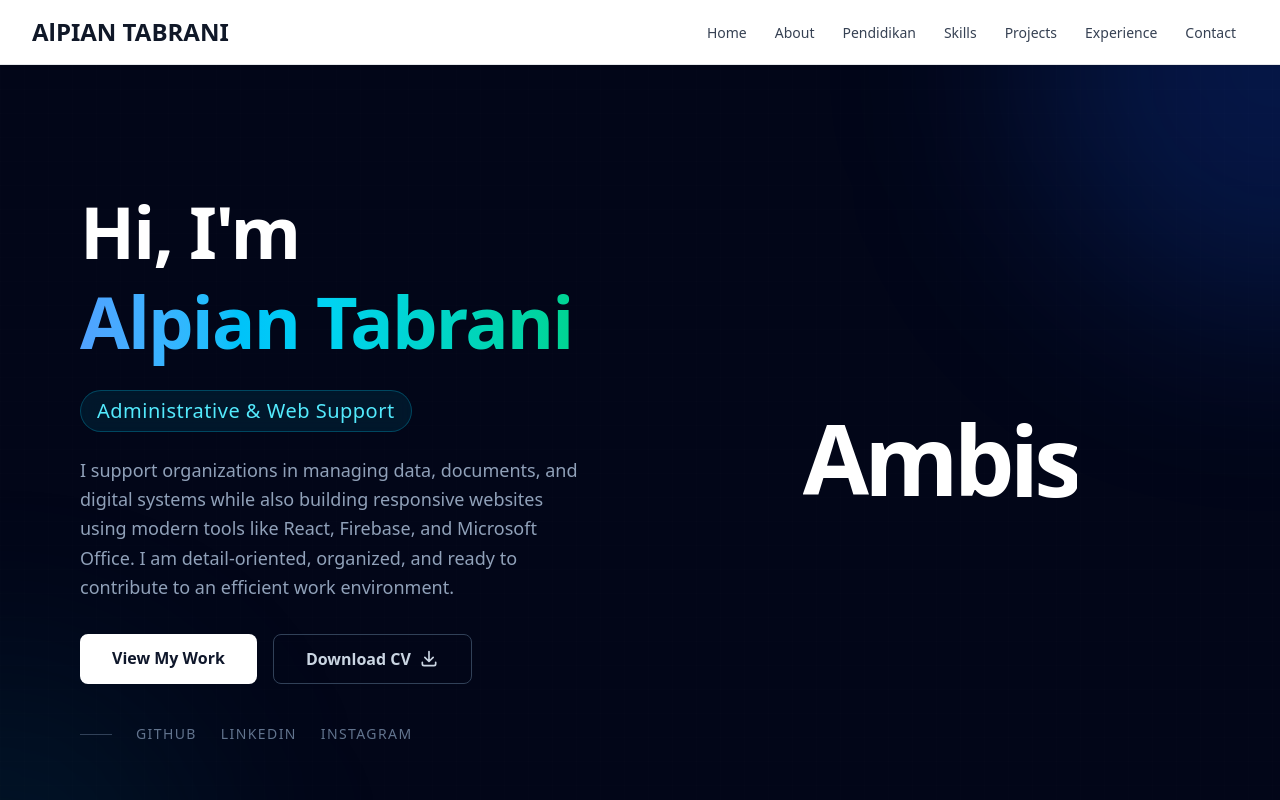
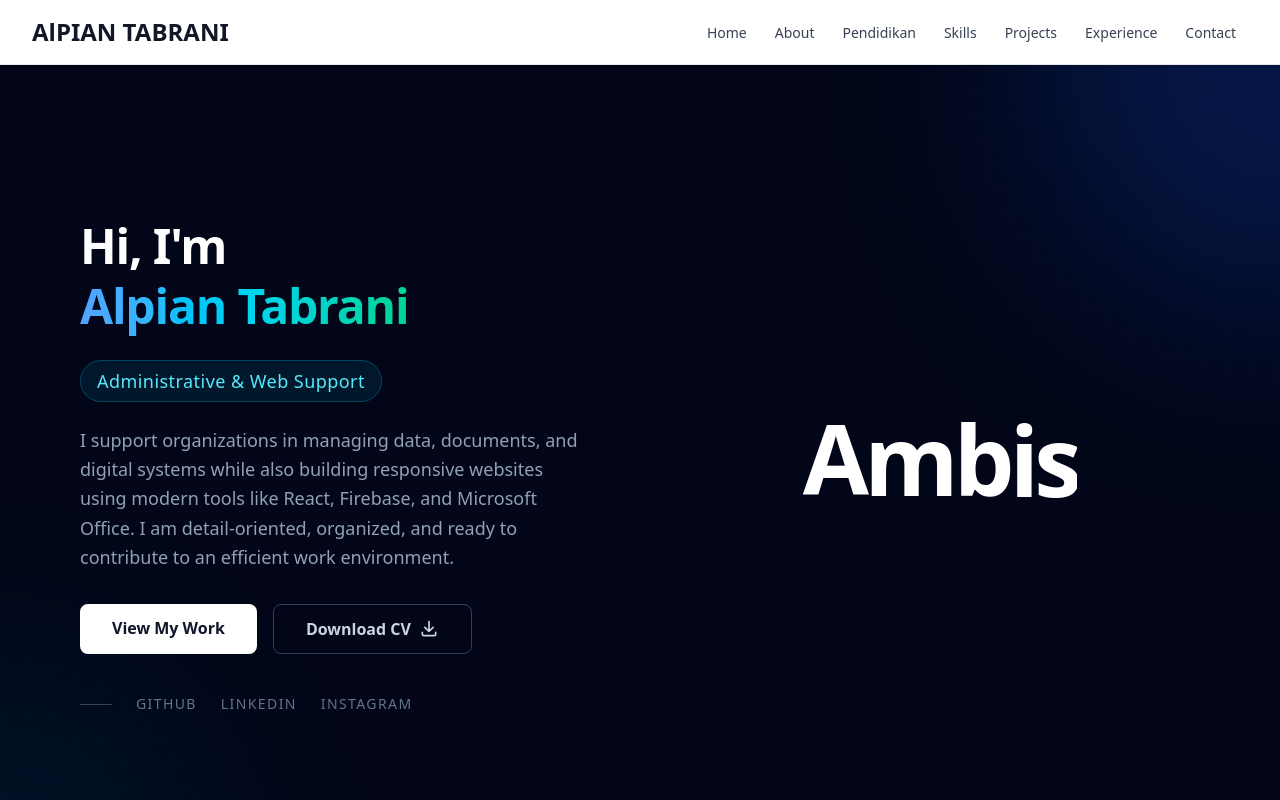
Before and after one commit to Smeagol03/myportfolio, a React (Vite) app: page / in a window 1280 px wide. Shown: the top 800 px of the page. Built offline with nearby package versions, Linux system fonts and the light colour scheme.

Commit message:
mengubah besar text

```diff
--- a/src/komponen/Hero.jsx
+++ b/src/komponen/Hero.jsx
@@ -73,7 +73,7 @@
           >
             {/* Greeting & Name */}
             <motion.h1
-              className="text-3xl sm:text-6xl lg:text-7xl font-bold text-white mb-6 leading-tight tracking-tight"
+              className="text-3xl md:text-5xl font-bold text-white mb-6 leading-tight tracking-tight"
               // Menggunakan itemVariants di sini, tetapi isinya akan dipecah
             >
               <motion.span variants={itemVariants} className="inline-block">
@@ -93,7 +93,7 @@
               className="inline-block mb-6 px-4 py-1.5 rounded-full border border-cyan-500/30 bg-cyan-500/10 backdrop-blur-sm"
               variants={itemVariants} // Elemen urutan kedua
             >
-              <p className="text-sm sm:text-xl text-cyan-300 font-medium tracking-wide">
+              <p className="text-sm md:text-lg text-cyan-300 font-medium tracking-wide">
                 {role}
               </p>
             </motion.div>
```
